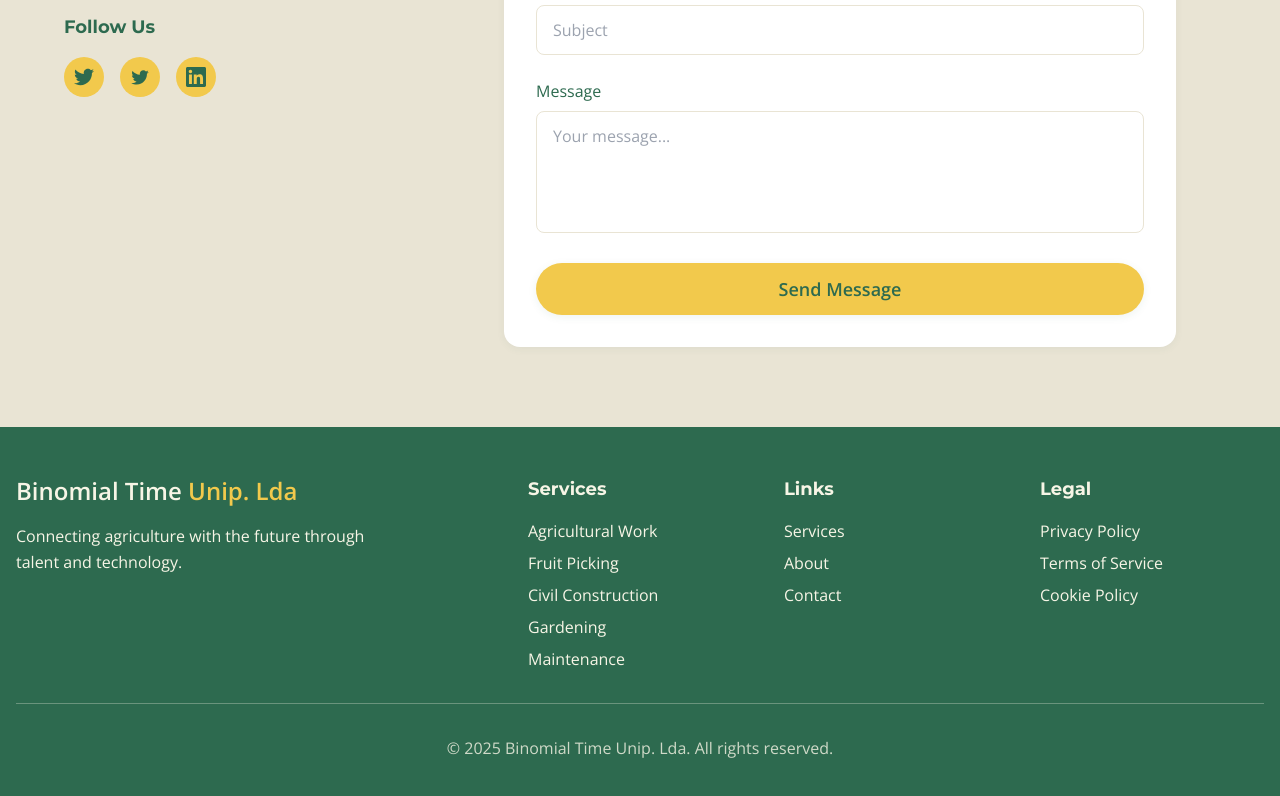
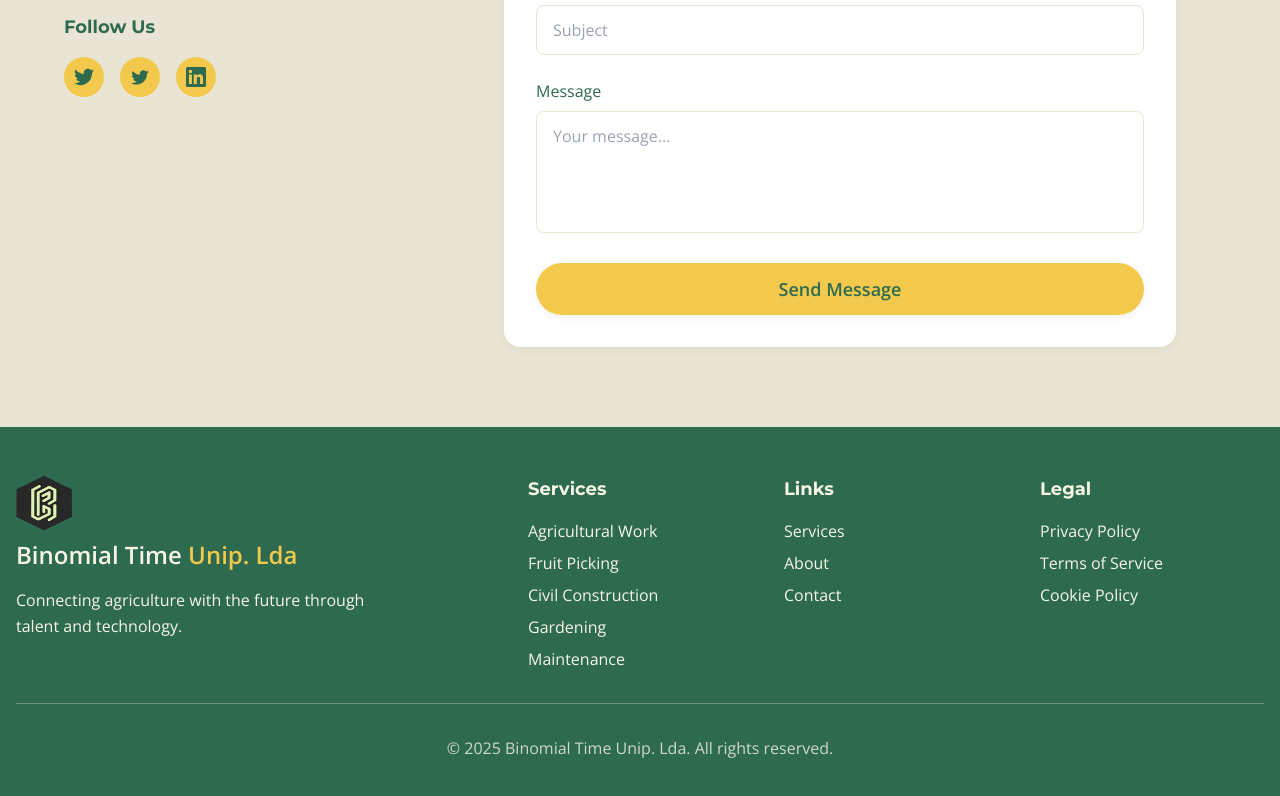
Before and after one commit to prabesh-regmi/agri-recruit, a plain HTML site: page index.html in a window 1280 px wide. Shown: the part 2927-3723 px from the top of the page. Drawn offline with nearby package versions, Linux system fonts and the light colour scheme.

Commit message:
add logo at footer

```diff
--- a/index.html
+++ b/index.html
@@ -476,8 +476,11 @@
     <div class="container mx-auto px-4">
       <div class="grid md:grid-cols-5 gap-8">
         <div class="col-span-2 max-w-sm">
-          <div class="text-2xl font-bold mb-4">
-            Binomial Time <span class="text-warm-yellow">Unip. Lda</span>
+          <div class="flex flex-col items-start mb-4">
+            <img src="/assets/images/logo.png" alt="Binomial Time Unip. Lda Logo" class="w-14 h-14 mb-2" />
+            <div class="text-2xl font-bold">
+              Binomial Time <span class="text-warm-yellow">Unip. Lda</span>
+            </div>
           </div>
           <p class="text-light-cream leading-relaxed">
             Connecting agriculture with the future through talent and technology.
```
